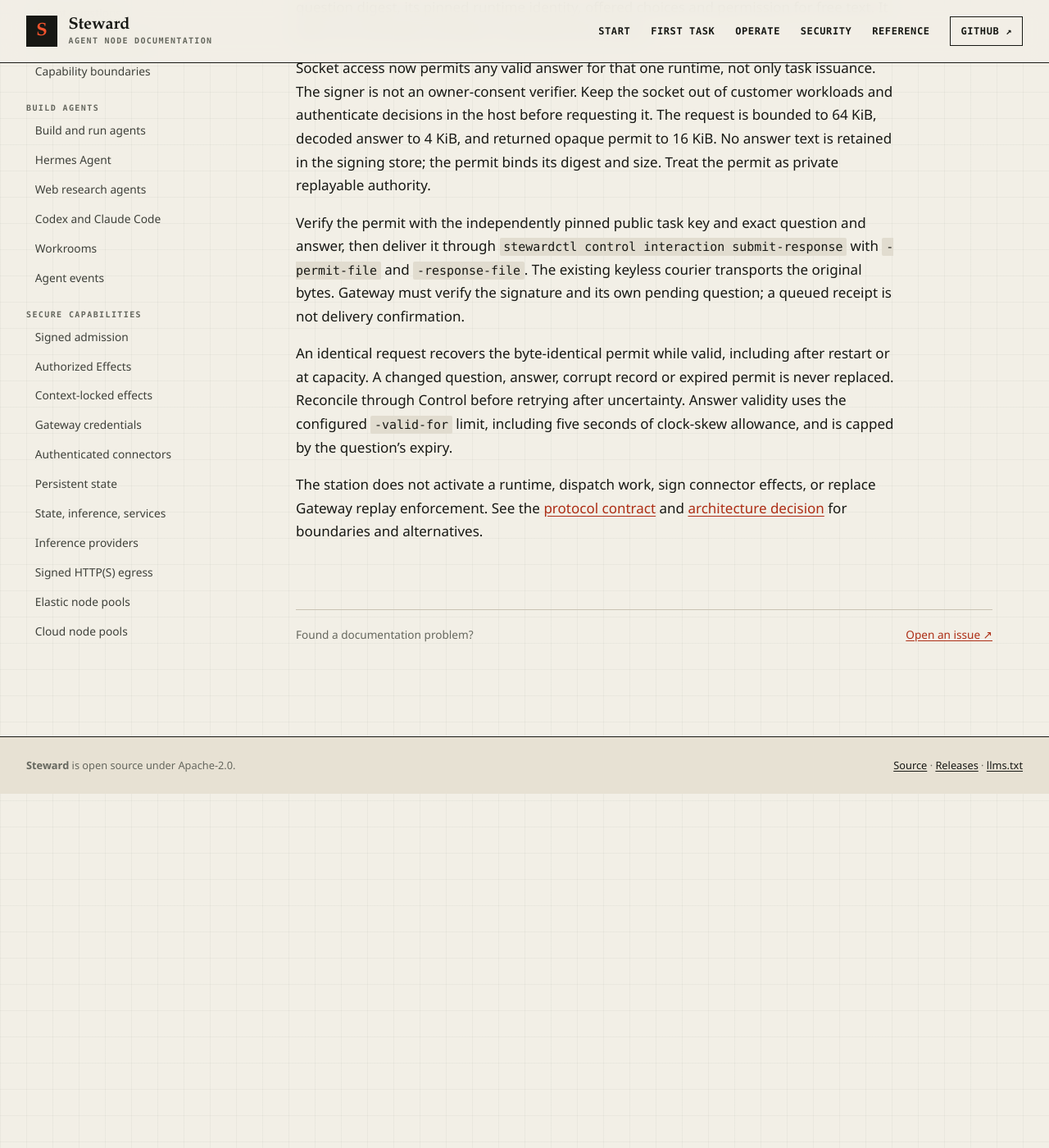
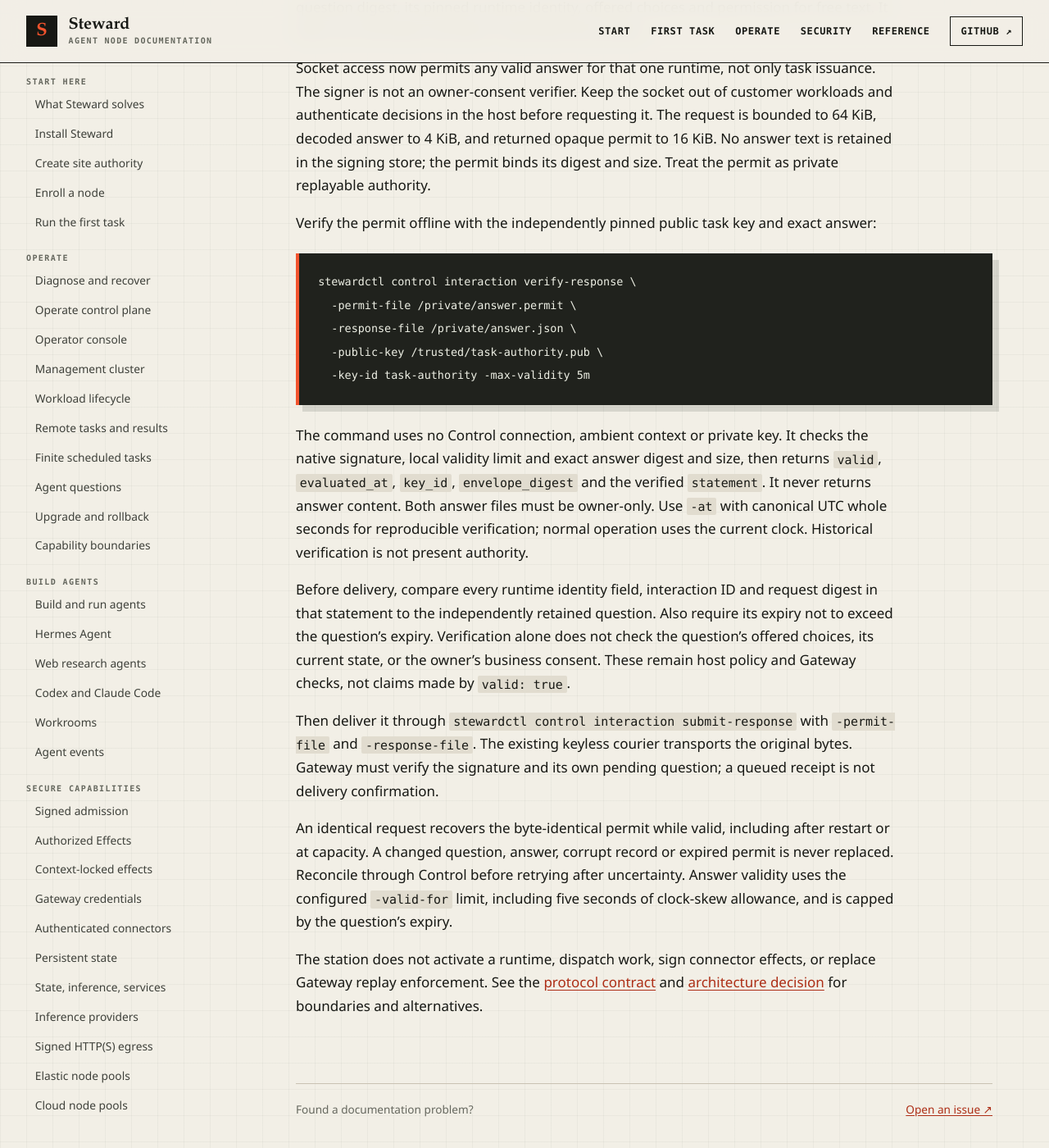
Before and after one commit to hardrails/steward, a Jekyll site: the page built from docs/guides/task-signing-station.md, in a window 1280 px wide and 1400 px high, scrolled down 3088 px. Shown: the whole window at 82% size. Built offline with Jekyll 4.4.1, drawn with Linux system fonts in a browser that asks for light colours.

Commit message:
Document offline answer verification and retained host policy
Explain what native verification proves and what the host must independently compare before delivery.

````diff
--- a/docs/guides/task-signing-station.md
+++ b/docs/guides/task-signing-station.md
@@ -114,8 +114,31 @@
 permit to 16 KiB. No answer text is retained in the signing store; the permit binds
 its digest and size. Treat the permit as private replayable authority.
 
-Verify the permit with the independently pinned public task key and exact question
-and answer, then deliver it through `stewardctl control interaction submit-response`
+Verify the permit offline with the independently pinned public task key and exact
+answer:
+
+```console
+stewardctl control interaction verify-response \
+  -permit-file /private/answer.permit \
+  -response-file /private/answer.json \
+  -public-key /trusted/task-authority.pub \
+  -key-id task-authority -max-validity 5m
+```
+
+The command uses no Control connection, ambient context or private key. It checks
+the native signature, local validity limit and exact answer digest and size, then
+returns `valid`, `evaluated_at`, `key_id`, `envelope_digest` and the verified
+`statement`. It never returns answer content. Both answer files must be owner-only.
+Use `-at` with canonical UTC whole seconds for reproducible verification; normal
+operation uses the current clock. Historical verification is not present authority.
+
+Before delivery, compare every runtime identity field, interaction ID and request
+digest in that statement to the independently retained question. Also require its
+expiry not to exceed the question's expiry. Verification alone does not check the
+question's offered choices, its current state, or the owner's business consent.
+These remain host policy and Gateway checks, not claims made by `valid: true`.
+
+Then deliver it through `stewardctl control interaction submit-response`
 with `-permit-file` and `-response-file`. The existing keyless courier transports the
 original bytes. Gateway must verify the signature and its own pending question;
 a queued receipt is not delivery confirmation.
````
Also changed, not shown: docs/decisions/0081-reuse-the-private-signer-for-exact-owner-answers.md (+5 -1 lines).
